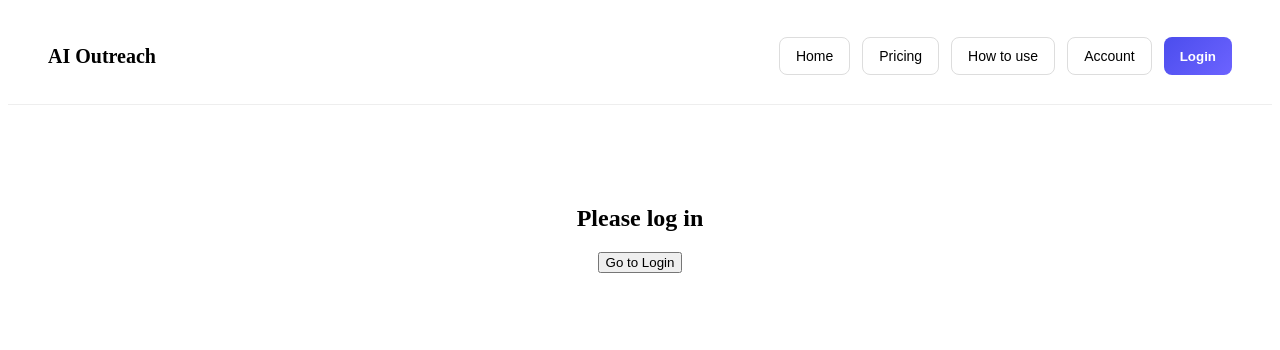
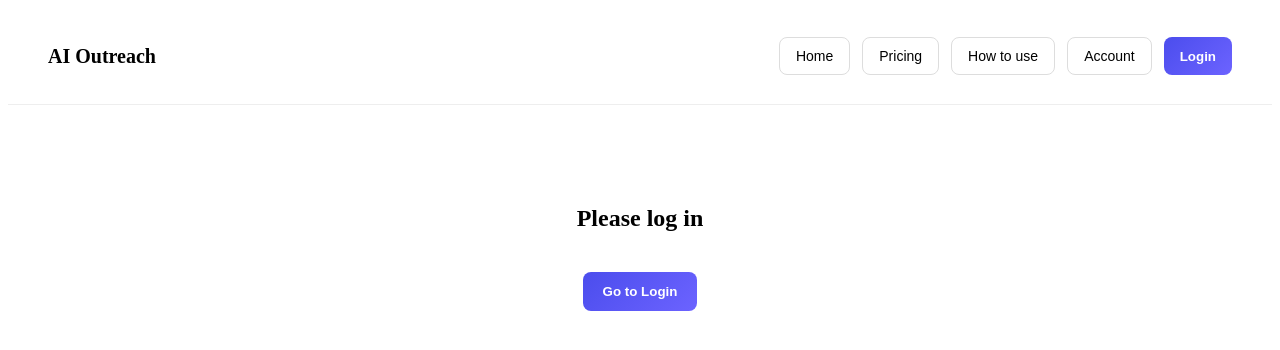
Before and after one commit to A-Gr33n/ai-outreach-generator, a Next.js app: page /account in a window 1280 px wide. Shown: the top 350 px of the page. Built offline with nearby package versions, Linux system fonts and the light colour scheme.

Commit message:
login button styled and subcritpion feature updated

```diff
--- a/components/Navbar.js
+++ b/components/Navbar.js
@@ -7,11 +7,16 @@ export default function Navbar() {
 
 useEffect(() => {
   const stored = localStorage.getItem("user");
-    if (stored) setUser(JSON.parse(stored));
+  if (stored) {
+    setUser(JSON.parse(stored));
+  } else {
+    setUser(null);
+  }
 }, []);
 
  const handleLogout = () => {
   localStorage.removeItem("user");
+  setUser(null); // 🔥 FORCE UI UPDATE
   router.push("/login");
 };
 
--- a/pages/account.js
+++ b/pages/account.js
@@ -23,9 +23,10 @@ export default function Account() {
   return (
     <div style={{ textAlign: "center", marginTop: "100px" }}>
       <h2>Please log in</h2>
-      <button onClick={() => router.push("/login")}>
-        Go to Login
-      </button>
+
+     <button style={styles.loginBtn} onClick={() => router.push("/login")}>
+  Go to Login
+    </button>
 
 
     </div>
@@ -68,6 +69,8 @@ const handleManageSubscription = async () => {
   const handleUpgrade = () => {
     router.push("/pricing");
   };
+
+
 
   return (
     <>
@@ -151,6 +154,17 @@ const styles = {
     marginLeft: "8px",
   },
 
+  loginBtn: {
+  marginTop: "20px",
+  padding: "12px 20px",
+  border: "none",
+  borderRadius: "8px",
+  background: "linear-gradient(135deg, #4b4ded, #6c63ff)",
+  color: "#fff",
+  fontWeight: "600",
+  cursor: "pointer",
+},
+
   manageBtn: {
     marginTop: "20px",
     width: "100%",
```
Lines whose indentation alone changed are shown as unchanged.
